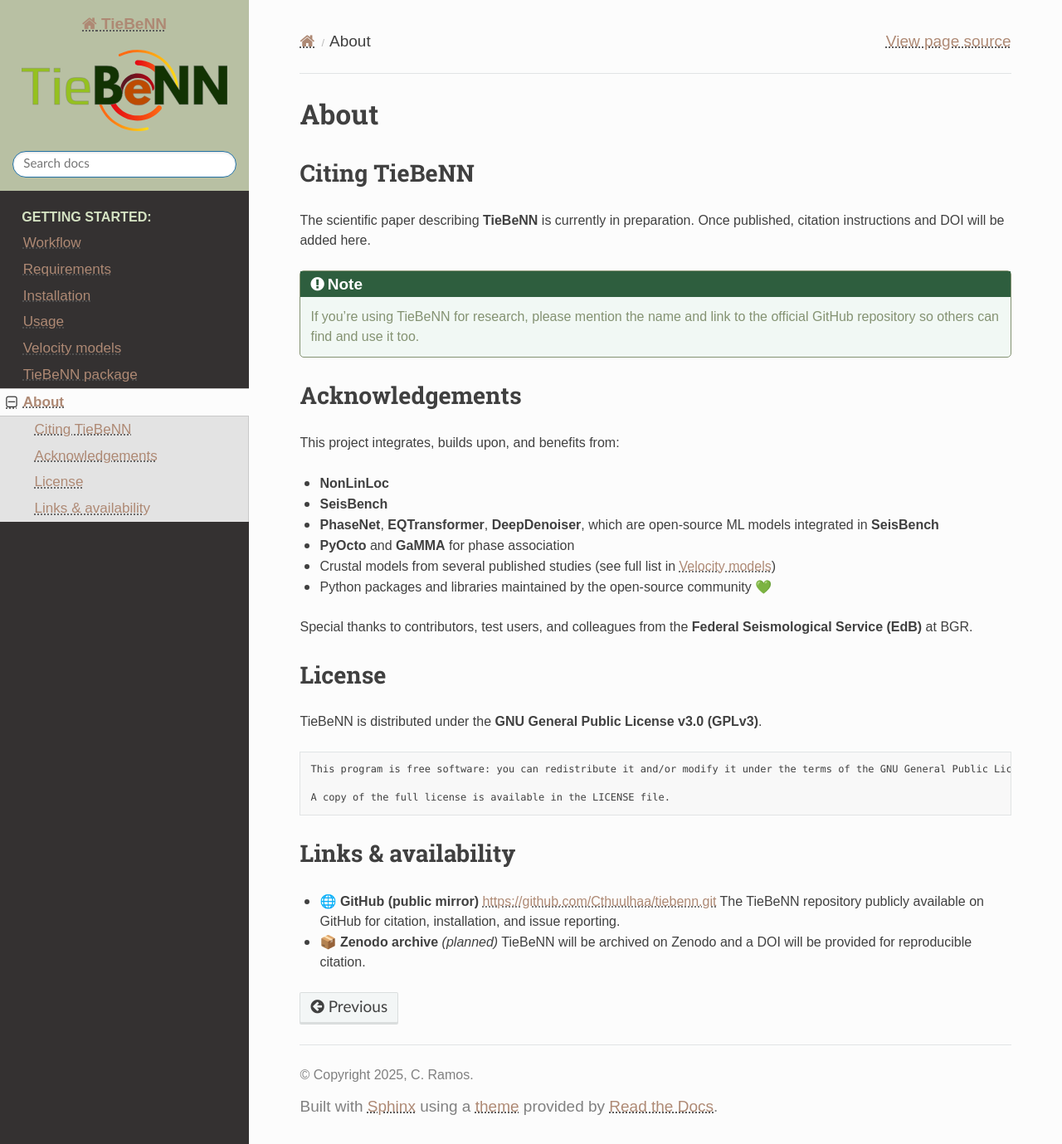
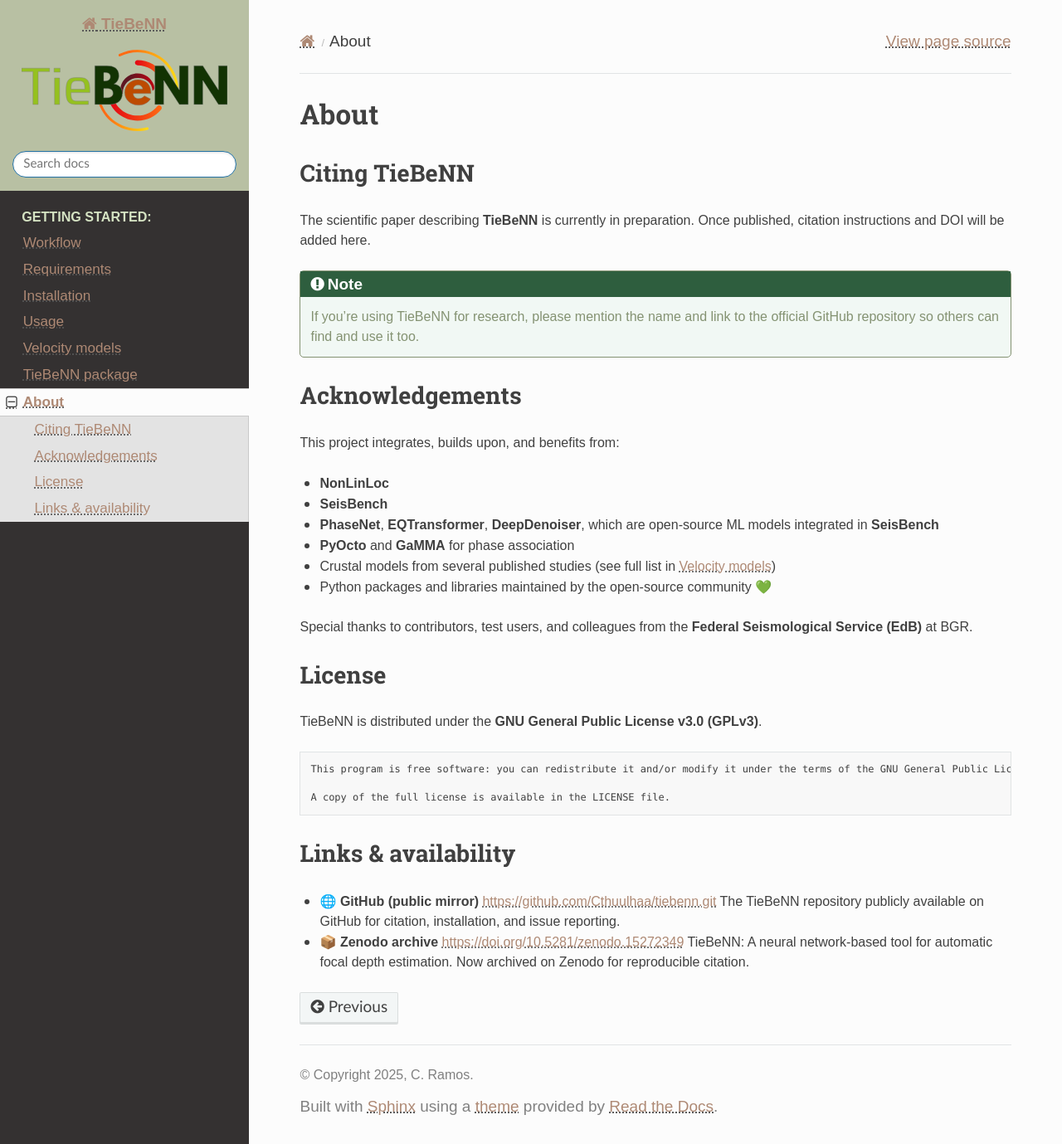
Before and after one commit to Cthuulhaa/tiebenn, a Sphinx documentation site: the page built from docs/pages/about.rst, in a window 1280 px wide and 1379 px high. Shown: the whole window at 83% size. Built offline with Sphinx 7.4.7 and the Read the Docs theme 3.1.0, drawn with Linux system fonts in a browser that asks for light colours.

Commit message:
Zenodo DOI added

```diff
--- a/docs/pages/about.rst
+++ b/docs/pages/about.rst
@@ -41,5 +41,5 @@
 - 🌐 **GitHub (public mirror)** https://github.com/Cthuulhaa/tiebenn.git
   The TieBeNN repository publicly available on GitHub for citation, installation, and issue reporting.
 
-- 📦 **Zenodo archive** *(planned)*
-  TieBeNN will be archived on Zenodo and a DOI will be provided for reproducible citation.
+- 📦 **Zenodo archive** https://doi.org/10.5281/zenodo.15272349
+  TieBeNN: A neural network-based tool for automatic focal depth estimation. Now archived on Zenodo for reproducible citation.
```
Also changed, not shown: README.md (+5 -0 lines).
